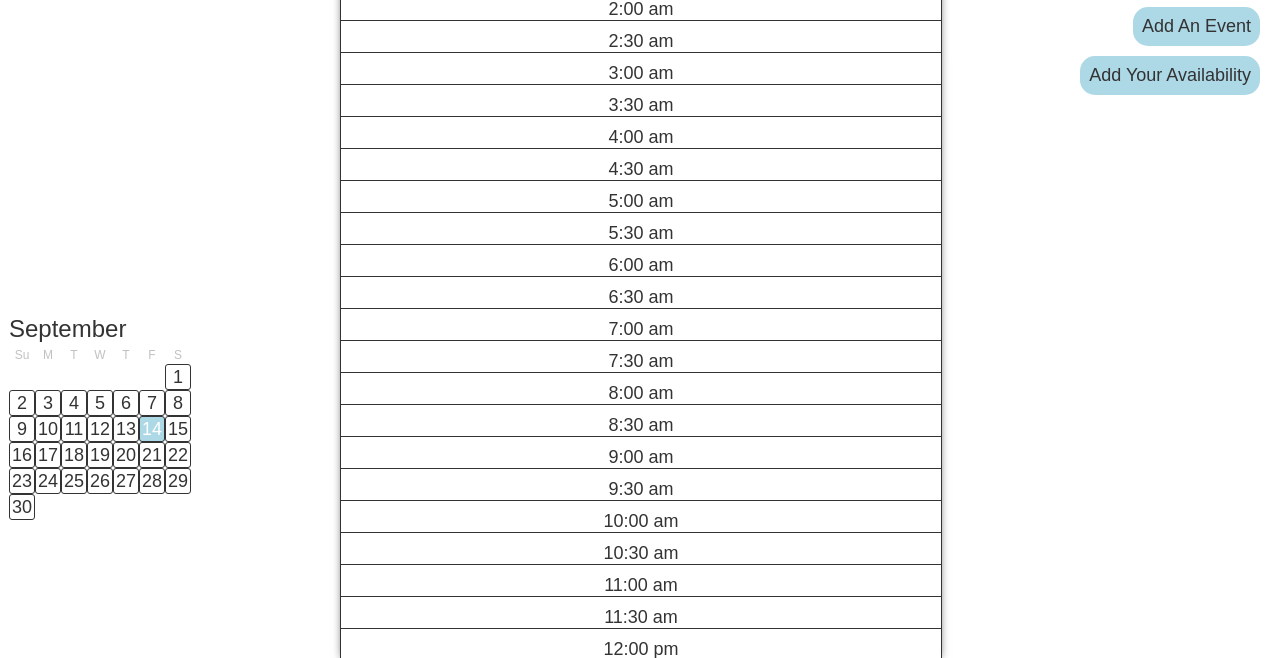
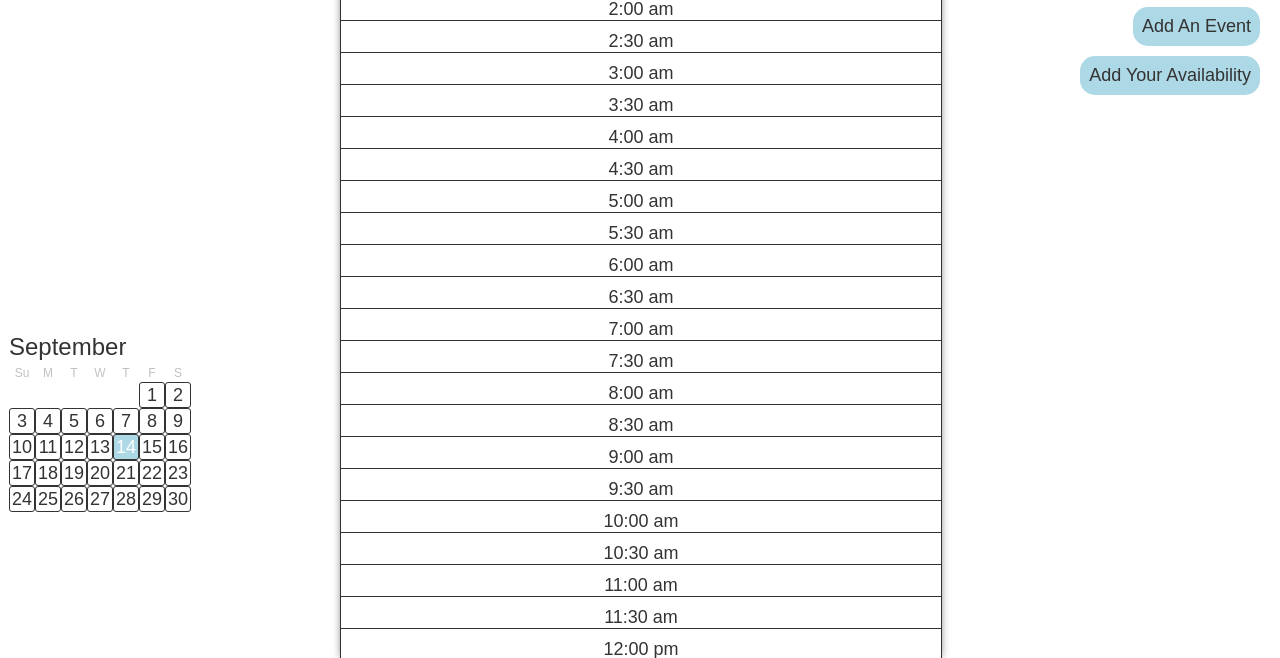
Before and after one commit to mt3443/eecs448-project1, a plain HTML site: page index.html in a window 1280 px wide. Shown: the part 140-798 px from the top of the page. Drawn offline with Linux system fonts and the light colour scheme.

Commit message:
Calendar Update : Bug exists at current date view highlight. Day of the week margin calculation fixed. Future Goals : Implement dynamic month draw

```diff
--- a/calendar/calendar.js
+++ b/calendar/calendar.js
@@ -177,15 +177,23 @@
 		var wrapper = document.getElementById('Calendar');
 		for(var i = 0; i < number_of_days; i++) {
 			if(i === 0) {
-				var margin_left = (weekday + 1) * 26;
+        if(weekday === 7) {
+          var margin_left = 0;
+        }else {
+          var margin_left = (weekday) * 26;
+        }
         if (day.getDate() === i+1 && day.getMonth() === month_num) {  // Hightlights today's cell in calendar
           wrapper.innerHTML += '<div style="background-color:lightblue; margin-left:' + margin_left + 'px;" class="day">' + (i + 1) + '</div>';
         }else{
           wrapper.innerHTML += '<div style="background-color:white; margin-left:' + margin_left + 'px;" class="day">' + (i + 1) + '</div>';
         }
 		  }else {
-        if (day.getDate()===i+1 && day.getMonth() === month_num) {  // Hightlights today's cell in calendar
-          wrapper.innerHTML += '<div class="day" style="background-color:lightblue;color:white;">' + (i + 1) + '</div>';
+        if (day.getDate() === i + 1) {  // Hightlights today's cell in calendar
+          if(day.getMonth() === month_num) {
+            wrapper.innerHTML += '<div class="day" style="background-color:lightblue;color:white;">' + (i + 1) + '</div>';
+          }else {
+            wrapper.innerHTML += '<div class="day" style="background-color:orange;color:white;">' + (i + 1) + '</div>';
+          }
         }else{
           wrapper.innerHTML += '<div class="day" style="background-color:white;">' + (i + 1) + '</div>';
         }
--- a/stylesheet.css
+++ b/stylesheet.css
@@ -92,7 +92,8 @@
 
 .eventDisplay {
   display:block;
-  min-height:25px;
+  min-height:30px;
+  padding:0.5em;
 }
 
 button:hover {
@@ -199,9 +200,9 @@
 #Calendar {
   cursor:default;
   position:absolute;
-  min-height: 300px;
+  min-height:300px;
   left:0.5em;
-  bottom:2.5em;
+  bottom:1.5em;
   text-align:left;
 }
 
```
